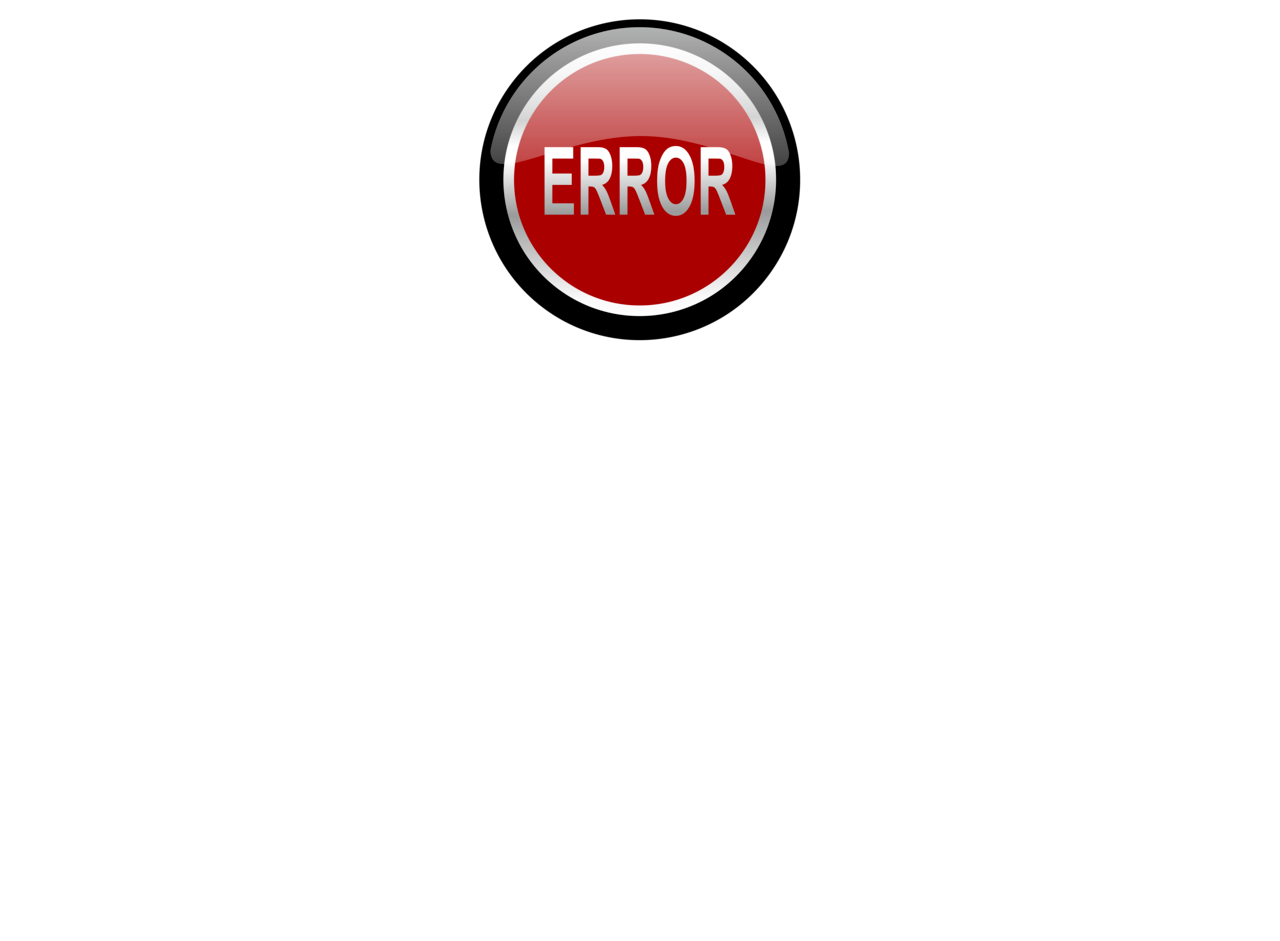
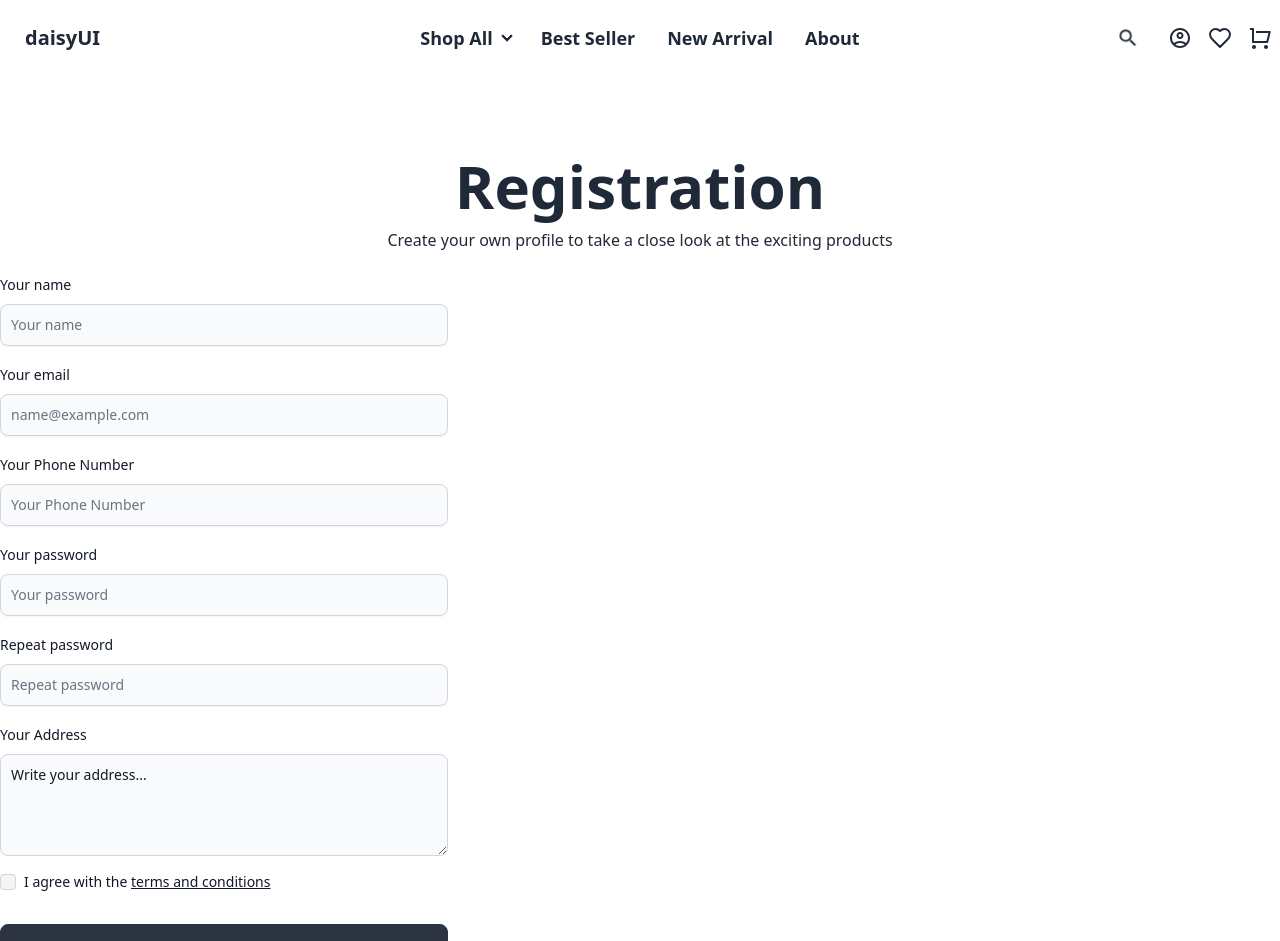
Before and after one commit to emdad118661/dropshipping-client, a React (Vite) app: page /register in a window 1280 px wide. Before the commit this address had no page. Shown: the top 941 px of the page. Before the commit the page ends 800 px from the top, so only its background shows below. Built offline with nearby package versions, Linux system fonts and the light colour scheme.

Commit message:
login-registration-ui

```diff
--- a/src/Home/BestSeller.jsx
+++ b/src/Home/BestSeller.jsx
@@ -67,7 +67,7 @@ const BestSeller = () => {
             <span className="text-3xl font-bold text-gray-900 dark:text-white">$599</span>
             <a
               href="#"
-              className="rounded-lg bg-black px-5 py-2.5 text-center text-sm font-medium text-white hover:bg-cyan-800 focus:outline-none focus:ring-4 focus:ring-cyan-300 dark:bg-cyan-600 dark:hover:bg-black dark:focus:ring-cyan-800"
+              className="rounded-lg bg-neutral px-5 py-2.5 text-center text-sm font-medium text-white hover:bg-cyan-800 focus:outline-none focus:ring-4 focus:ring-cyan-300 dark:bg-cyan-600 dark:hover:bg-neutral dark:focus:ring-cyan-800"
             >
               Add to cart
             </a>
@@ -132,7 +132,7 @@ const BestSeller = () => {
             <span className="text-3xl font-bold text-gray-900 dark:text-white">$599</span>
             <a
               href="#"
-              className="rounded-lg bg-black px-5 py-2.5 text-center text-sm font-medium text-white hover:bg-cyan-800 focus:outline-none focus:ring-4 focus:ring-cyan-300 dark:bg-cyan-600 dark:hover:bg-black dark:focus:ring-cyan-800"
+              className="rounded-lg bg-neutral px-5 py-2.5 text-center text-sm font-medium text-white hover:bg-cyan-800 focus:outline-none focus:ring-4 focus:ring-cyan-300 dark:bg-cyan-600 dark:hover:bg-neutral dark:focus:ring-cyan-800"
             >
               Add to cart
             </a>
@@ -197,7 +197,7 @@ const BestSeller = () => {
             <span className="text-3xl font-bold text-gray-900 dark:text-white">$599</span>
             <a
               href="#"
-              className="rounded-lg bg-black px-5 py-2.5 text-center text-sm font-medium text-white hover:bg-cyan-800 focus:outline-none focus:ring-4 focus:ring-cyan-300 dark:bg-cyan-600 dark:hover:bg-black dark:focus:ring-cyan-800"
+              className="rounded-lg bg-neutral px-5 py-2.5 text-center text-sm font-medium text-white hover:bg-cyan-800 focus:outline-none focus:ring-4 focus:ring-cyan-300 dark:bg-cyan-600 dark:hover:bg-neutral dark:focus:ring-cyan-800"
             >
               Add to cart
             </a>
@@ -262,7 +262,7 @@ const BestSeller = () => {
             <span className="text-3xl font-bold text-gray-900 dark:text-white">$599</span>
             <a
               href="#"
-              className="rounded-lg bg-black px-5 py-2.5 text-center text-sm font-medium text-white hover:bg-cyan-800 focus:outline-none focus:ring-4 focus:ring-cyan-300 dark:bg-cyan-600 dark:hover:bg-black dark:focus:ring-cyan-800"
+              className="rounded-lg bg-neutral px-5 py-2.5 text-center text-sm font-medium text-white hover:bg-cyan-800 focus:outline-none focus:ring-4 focus:ring-cyan-300 dark:bg-cyan-600 dark:hover:bg-neutral dark:focus:ring-cyan-800"
             >
               Add to cart
             </a>
@@ -270,7 +270,7 @@ const BestSeller = () => {
         </Card>
       </div>
       <div className="flex justify-center mt-10">
-        <button className="px-5 py-2.5 bg-black rounded-lg text-white">
+        <button className="px-5 py-2.5 bg-neutral rounded-lg text-white">
           View All
         </button>
       </div>
--- a/src/Home/NewArrival.jsx
+++ b/src/Home/NewArrival.jsx
@@ -67,7 +67,7 @@ const NewArrival = () => {
             <span className="text-3xl font-bold text-gray-900 dark:text-white">$599</span>
             <a
               href="#"
-              className="rounded-lg bg-black px-5 py-2.5 text-center text-sm font-medium text-white hover:bg-cyan-800 focus:outline-none focus:ring-4 focus:ring-cyan-300 dark:bg-cyan-600 dark:hover:bg-black dark:focus:ring-cyan-800"
+              className="rounded-lg bg-neutral px-5 py-2.5 text-center text-sm font-medium text-white hover:bg-cyan-800 focus:outline-none focus:ring-4 focus:ring-cyan-300 dark:bg-cyan-600 dark:hover:bg-neutral dark:focus:ring-cyan-800"
             >
               Add to cart
             </a>
@@ -132,7 +132,7 @@ const NewArrival = () => {
             <span className="text-3xl font-bold text-gray-900 dark:text-white">$599</span>
             <a
               href="#"
-              className="rounded-lg bg-black px-5 py-2.5 text-center text-sm font-medium text-white hover:bg-cyan-800 focus:outline-none focus:ring-4 focus:ring-cyan-300 dark:bg-cyan-600 dark:hover:bg-black dark:focus:ring-cyan-800"
+              className="rounded-lg bg-neutral px-5 py-2.5 text-center text-sm font-medium text-white hover:bg-cyan-800 focus:outline-none focus:ring-4 focus:ring-cyan-300 dark:bg-cyan-600 dark:hover:bg-neutral dark:focus:ring-cyan-800"
             >
               Add to cart
             </a>
@@ -197,7 +197,7 @@ const NewArrival = () => {
             <span className="text-3xl font-bold text-gray-900 dark:text-white">$599</span>
             <a
               href="#"
-              className="rounded-lg bg-black px-5 py-2.5 text-center text-sm font-medium text-white hover:bg-cyan-800 focus:outline-none focus:ring-4 focus:ring-cyan-300 dark:bg-cyan-600 dark:hover:bg-black dark:focus:ring-cyan-800"
+              className="rounded-lg bg-neutral px-5 py-2.5 text-center text-sm font-medium text-white hover:bg-cyan-800 focus:outline-none focus:ring-4 focus:ring-cyan-300 dark:bg-cyan-600 dark:hover:bg-neutral dark:focus:ring-cyan-800"
             >
               Add to cart
             </a>
@@ -262,7 +262,7 @@ const NewArrival = () => {
             <span className="text-3xl font-bold text-gray-900 dark:text-white">$599</span>
             <a
               href="#"
-              className="rounded-lg bg-black px-5 py-2.5 text-center text-sm font-medium text-white hover:bg-cyan-800 focus:outline-none focus:ring-4 focus:ring-cyan-300 dark:bg-cyan-600 dark:hover:bg-black dark:focus:ring-cyan-800"
+              className="rounded-lg bg-neutral px-5 py-2.5 text-center text-sm font-medium text-white hover:bg-cyan-800 focus:outline-none focus:ring-4 focus:ring-cyan-300 dark:bg-cyan-600 dark:hover:bg-neutral dark:focus:ring-cyan-800"
             >
               Add to cart
             </a>
@@ -270,7 +270,7 @@ const NewArrival = () => {
         </Card>
       </div>
       <div className="flex justify-center mt-10">
-        <button className="px-5 py-2.5 bg-black rounded-lg text-white">
+        <button className="px-5 py-2.5 bg-neutral rounded-lg text-white">
           View All
         </button>
       </div>
--- a/src/Products/ProductCard.jsx
+++ b/src/Products/ProductCard.jsx
@@ -33,7 +33,7 @@ const ProductCard = ({ product }) => {
               ${product.price}
             </span>
             <button
-              className="rounded-lg bg-black px-5 py-2.5 text-sm font-medium text-white hover:bg-cyan-800"
+              className="rounded-lg bg-neutral px-5 py-2.5 text-sm font-medium text-white hover:bg-cyan-800"
             >
               Add to cart
             </button>
--- a/src/Products/ProductCardDetails.jsx
+++ b/src/Products/ProductCardDetails.jsx
@@ -88,7 +88,7 @@ const ProductCardDetails = () => {
                         checked={selectedColor === c}
                         onChange={() => setSelectedColor(c)}
                       />
-                      <span className="inline-flex items-center px-3 py-2 text-sm font-medium text-gray-700 transition bg-white border-2 border-gray-200 rounded-full hover:border-gray-300 peer-checked:border-black peer-checked:bg-black peer-checked:text-white peer-focus-visible:outline-none peer-focus-visible:ring-2 peer-focus-visible:ring-blue-500 peer-focus-visible:ring-offset-2">
+                      <span className="inline-flex items-center px-3 py-2 text-sm font-medium text-gray-700 transition bg-white border-2 border-gray-200 rounded-full hover:border-gray-300 peer-checked:border-black peer-checked:bg-neutral peer-checked:text-white peer-focus-visible:outline-none peer-focus-visible:ring-2 peer-focus-visible:ring-blue-500 peer-focus-visible:ring-offset-2">
                         {c}
                       </span>
                     </label>
@@ -115,7 +115,7 @@ const ProductCardDetails = () => {
                         checked={selectedSize === s}
                         onChange={() => setSelectedSize(s)}
                       />
-                      <span className="inline-flex items-center px-3 py-2 text-sm font-medium text-gray-700 transition bg-white border-2 border-gray-200 rounded-full hover:border-gray-300 peer-checked:border-black peer-checked:bg-black peer-checked:text-white peer-focus-visible:outline-none peer-focus-visible:ring-2 peer-focus-visible:ring-blue-500 peer-focus-visible:ring-offset-2">
+                      <span className="inline-flex items-center px-3 py-2 text-sm font-medium text-gray-700 transition bg-white border-2 border-gray-200 rounded-full hover:border-gray-300 peer-checked:border-black peer-checked:bg-neutral peer-checked:text-white peer-focus-visible:outline-none peer-focus-visible:ring-2 peer-focus-visible:ring-blue-500 peer-focus-visible:ring-offset-2">
                         {s}
                       </span>
                     </label>
@@ -138,7 +138,7 @@ const ProductCardDetails = () => {
                 type="button"
                 onClick={dec}
                 disabled={qty <= 1}
-                className="w-10 h-10 text-xl leading-none text-white transition bg-black rounded-l-full disabled:cursor-not-allowed disabled:opacity-40"
+                className="w-10 h-10 text-xl leading-none text-white transition bg-neutral rounded-l-full disabled:cursor-not-allowed disabled:opacity-40"
                 aria-label="Decrease quantity"
               >
                 -
@@ -161,7 +161,7 @@ const ProductCardDetails = () => {
                 type="button"
                 onClick={inc}
                 disabled={qty >= stock}
-                className="w-10 h-10 text-xl leading-none text-white transition bg-black rounded-r-full disabled:cursor-not-allowed disabled:opacity-40"
+                className="w-10 h-10 text-xl leading-none text-white transition bg-neutral rounded-r-full disabled:cursor-not-allowed disabled:opacity-40"
                 aria-label="Increase quantity"
               >
                 +
@@ -176,10 +176,10 @@ const ProductCardDetails = () => {
 
           {/* Buttons */}
           <div>
-            <button className="w-full py-3 mt-6 font-semibold text-white transition bg-black rounded-full hover:bg-gray-800">
+            <button className="w-full py-3 mt-6 font-semibold text-white transition bg-neutral rounded-full hover:bg-gray-800">
               Add to Cart
             </button>
-            <button className="w-full py-3 mt-2 font-semibold text-white transition bg-black rounded-full hover:bg-gray-800">
+            <button className="w-full py-3 mt-2 font-semibold text-white transition bg-neutral rounded-full hover:bg-gray-800">
               Buy Now
             </button>
           </div>
--- /dev/null
+++ b/src/login-registration/Login.jsx
@@ -0,0 +1,32 @@
+import React from 'react'
+import { TextInput, Label } from 'flowbite-react'
+
+const login = () => {
+    return (
+        <div className="hero bg-base-200 min-h-screen">
+            <div className="hero-content flex-col lg:flex-row-reverse">
+                <div className="text-center lg:text-left">
+                    <h1 className="text-5xl font-bold">Login now!</h1>
+                    <p className="py-6">
+                        Provident cupiditate voluptatem et in. Quaerat fugiat ut assumenda excepturi exercitationem
+                        quasi. In deleniti eaque aut repudiandae et a id nisi.
+                    </p>
+                </div>
+                <div className="card bg-base-100 w-full max-w-sm shrink-0 shadow-2xl">
+                    <div className="card-body">
+                        <fieldset className="fieldset">
+                            <Label htmlFor="disabledInput1">Email</Label>
+                            <TextInput type="email" id="email" placeholder="Your Email..."/>
+                            <Label htmlFor="disabledInput1" className="mt-10">Password</Label>
+                            <TextInput type="password" id="password" placeholder="Your Password..."/>
+                            <div><a className="link link-hover">Forgot password?</a></div>
+                            <button className="btn btn-neutral mt-4">Login</button>
+                        </fieldset>
+                    </div>
+                </div>
+            </div>
+        </div>
+    )
+}
+
+export default login
--- /dev/null
+++ b/src/login-registration/Registration.jsx
@@ -0,0 +1,62 @@
+import React from 'react'
+import HeadSubhead from '../CommonComponents/HeadSubhead'
+import { Checkbox, Label, TextInput, Textarea } from "flowbite-react";
+import { Link } from 'react-router-dom';
+
+const Registration = () => {
+    return (
+        <div className='mx-auto mt-20 max-w-7xl'>
+            <HeadSubhead title="Registration" subtitle="Create your own profile to take a close look at the exciting products"></HeadSubhead>
+            <form className="flex max-w-md flex-col gap-4 mt-5">
+                <div>
+                    <div className="mb-2 block">
+                        <Label htmlFor="name">Your name</Label>
+                    </div>
+                    <TextInput id="name" placeholder="Your name" type="text" required shadow />
+                </div>
+                <div>
+                    <div className="mb-2 block">
+                        <Label htmlFor="email2">Your email</Label>
+                    </div>
+                    <TextInput id="email2" type="email" placeholder="name@example.com" required shadow />
+                </div>
+                <div>
+                    <div className="mb-2 block">
+                        <Label htmlFor="repeat-password">Your Phone Number</Label>
+                    </div>
+                    <TextInput id="number" placeholder="Your Phone Number" type="text" required shadow />
+                </div>
+                <div>
+                    <div className="mb-2 block">
+                        <Label htmlFor="password2">Your password</Label>
+                    </div>
+                    <TextInput id="password2" placeholder="Your password" type="password" required shadow />
+                </div>
+                <div>
+                    <div className="mb-2 block">
+                        <Label htmlFor="repeat-password">Repeat password</Label>
+                    </div>
+                    <TextInput id="repeat-password" placeholder="Repeat password" type="password" required shadow />
+                </div>
+                <div className="max-w-md">
+                    <div className="mb-2 block">
+                        <Label htmlFor="address">Your Address</Label>
+                    </div>
+                    <Textarea id="address" placeholder="Write your address..." required rows={4} />
+                </div>
+                <div className="flex items-center gap-2">
+                    <Checkbox id="agree" />
+                    <Label htmlFor="agree" className="flex">
+                        I agree with the&nbsp;
+                        <Link href="#" className="underline">
+                            terms and conditions
+                        </Link>
+                    </Label>
+                </div>
+                <button className="btn btn-neutral mt-4">Register Your Account</button>
+            </form>
+        </div>
+    )
+}
+
+export default Registration
--- /dev/null
+++ b/src/login-registration/RegistrationByAdmin.jsx
@@ -0,0 +1,67 @@
+import React from 'react'
+import HeadSubhead from '../CommonComponents/HeadSubhead'
+import { Checkbox, Label, TextInput, Textarea } from "flowbite-react";
+import { Link } from 'react-router-dom';
+const RegistrationByAdmin = () => {
+    return (
+        <div className='mx-auto mt-20 max-w-7xl'>
+            <HeadSubhead title="Registration By Admin" subtitle="Create your own profile to take a close look at the exciting products"></HeadSubhead>
+            <form className="flex max-w-md flex-col gap-4 mt-5">
+                <div>
+                    <div className="mb-2 block">
+                        <Label htmlFor="name">Employee name</Label>
+                    </div>
+                    <TextInput id="name" placeholder="Employee name" type="text" required shadow />
+                </div>
+                <div>
+                    <div className="mb-2 block">
+                        <Label htmlFor="name">Employee ID</Label>
+                    </div>
+                    <TextInput id="name" placeholder="Employee name" type="text" required shadow />
+                </div>
+                <div>
+                    <div className="mb-2 block">
+                        <Label htmlFor="email2">Employee email</Label>
+                    </div>
+                    <TextInput id="email2" type="email" placeholder="name@example.com" required shadow />
+                </div>
+                <div>
+                    <div className="mb-2 block">
+                        <Label htmlFor="repeat-password">Employee Phone Number</Label>
+                    </div>
+                    <TextInput id="number" placeholder="Employee Phone Number" type="text" required shadow />
+                </div>
+                <div>
+                    <div className="mb-2 block">
+                        <Label htmlFor="password2">Employee password</Label>
+                    </div>
+                    <TextInput id="password2" placeholder="Employee password" type="password" required shadow />
+                </div>
+                <div>
+                    <div className="mb-2 block">
+                        <Label htmlFor="repeat-password">Employee repeat password</Label>
+                    </div>
+                    <TextInput id="repeat-password" placeholder="Repeat password" type="password" required shadow />
+                </div>
+                <div className="max-w-md">
+                    <div className="mb-2 block">
+                        <Label htmlFor="address">Employee Address</Label>
+                    </div>
+                    <Textarea id="address" placeholder="Write employee address..." required rows={4} />
+                </div>
+                <div className="flex items-center gap-2">
+                    <Checkbox id="agree" />
+                    <Label htmlFor="agree" className="flex">
+                        I agree with the&nbsp;
+                        <Link href="#" className="underline">
+                            terms and conditions
+                        </Link>
+                    </Label>
+                </div>
+                <button className="btn btn-neutral mt-4">Register Your Account</button>
+            </form>
+        </div>
+    )
+}
+
+export default RegistrationByAdmin
```
Also changed, not shown: src/main.jsx (+15 -0 lines).
